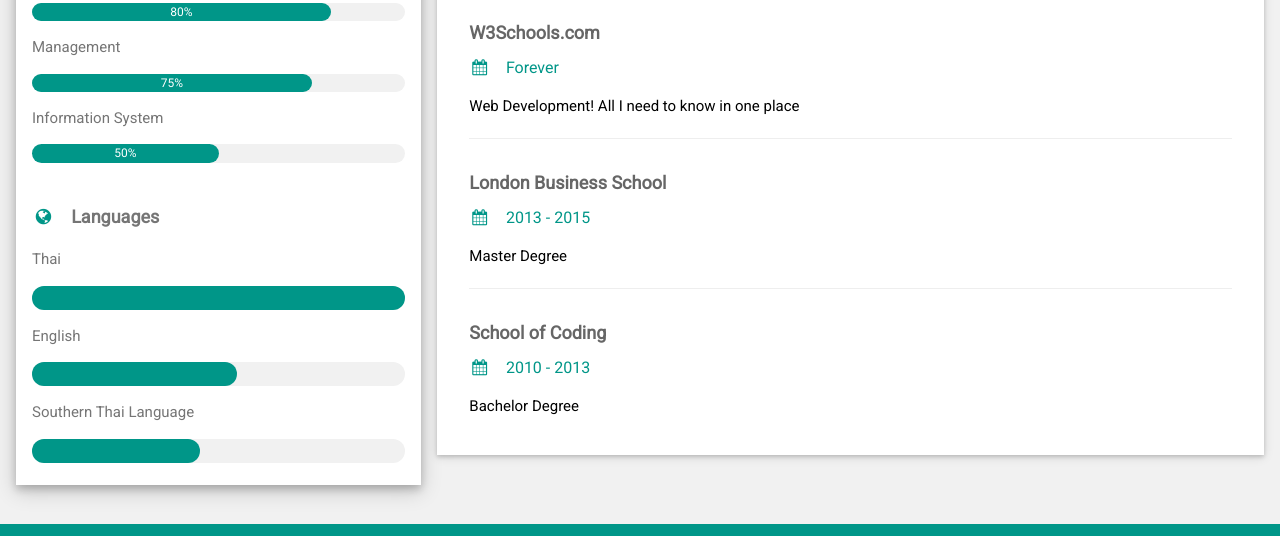
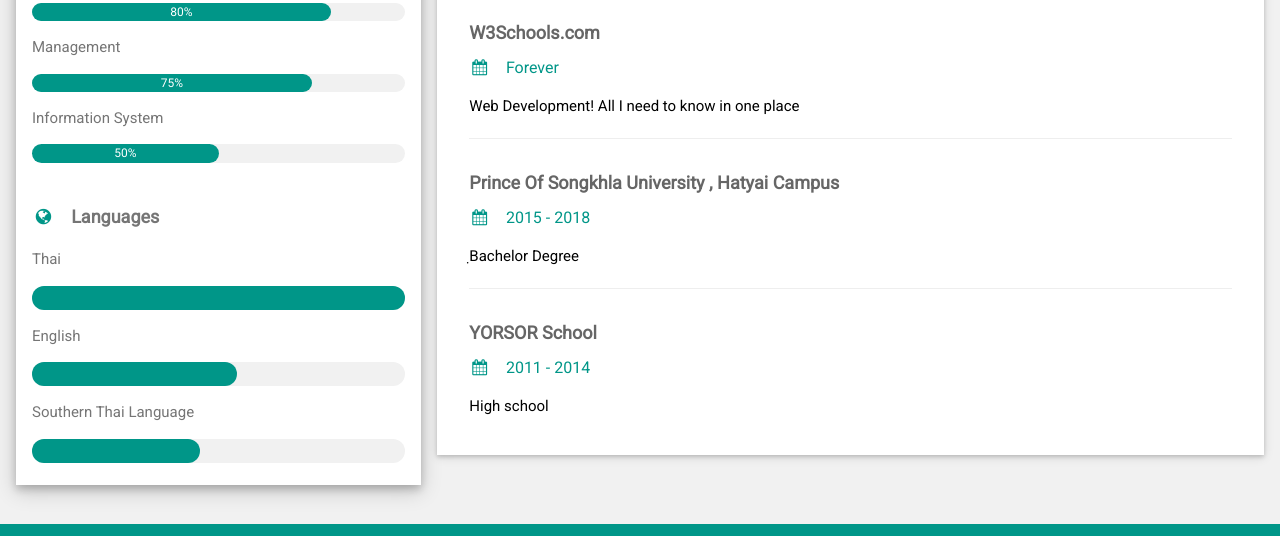
Before and after one commit to phutares/project01, a plain HTML site: page index.html in a window 1280 px wide. Shown: the part 663-1199 px from the top of the page. Drawn offline with Linux system fonts and the light colour scheme.

Commit message:
Update index.html

```diff
--- a/index.html
+++ b/index.html
@@ -108,15 +108,15 @@ html,body,h1,h2,h3,h4,h5,h6 {font-family: "Roboto", sans-serif}
           <hr>
         </div>
         <div class="w3-container">
-          <h5 class="w3-opacity"><b>London Business School</b></h5>
-          <h6 class="w3-text-teal"><i class="fa fa-calendar fa-fw w3-margin-right"></i>2013 - 2015</h6>
-          <p>Master Degree</p>
+          <h5 class="w3-opacity"><b>Prince Of Songkhla University , Hatyai Campus</b></h5>
+          <h6 class="w3-text-teal"><i class="fa fa-calendar fa-fw w3-margin-right"></i>2015 - 2018</h6>
+          <p>ฺBachelor Degree</p>
           <hr>
         </div>
         <div class="w3-container">
-          <h5 class="w3-opacity"><b>School of Coding</b></h5>
-          <h6 class="w3-text-teal"><i class="fa fa-calendar fa-fw w3-margin-right"></i>2010 - 2013</h6>
-          <p>Bachelor Degree</p><br>
+          <h5 class="w3-opacity"><b>YORSOR School</b></h5>
+          <h6 class="w3-text-teal"><i class="fa fa-calendar fa-fw w3-margin-right"></i>2011 - 2014</h6>
+          <p>High school</p><br>
         </div>
       </div>
 
```
